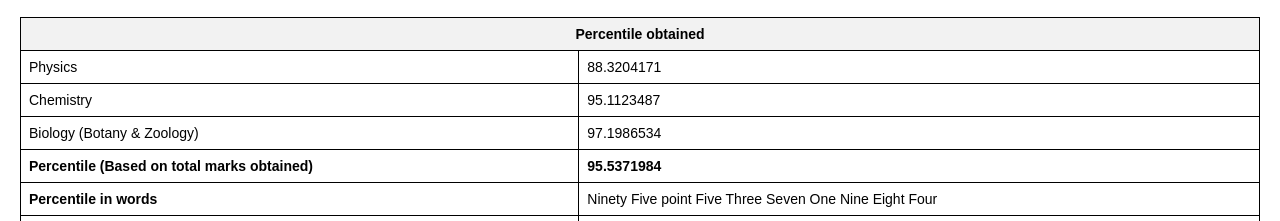
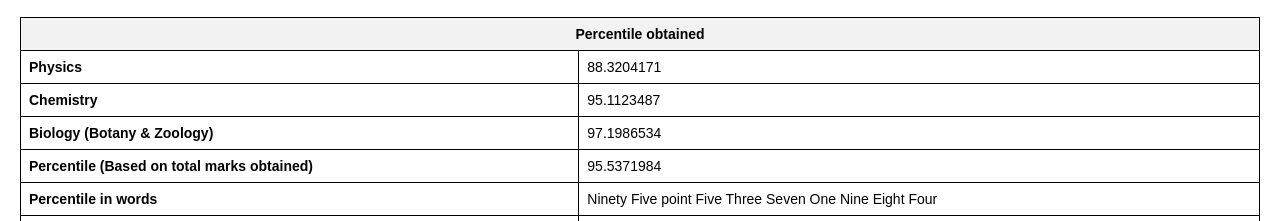
Before and after one commit to Heliumx011/neet-result, a plain HTML site: page NEET_UG_2025_Scorecard_Final.html in a window 1280 px wide. Shown: the part 387-608 px from the top of the page. Drawn offline with Linux system fonts and the light colour scheme.

Commit message:
Update NEET_UG_2025_Scorecard_Final.html

```diff
--- a/NEET_UG_2025_Scorecard_Final.html
+++ b/NEET_UG_2025_Scorecard_Final.html
@@ -66,10 +66,10 @@
 
   <table>
     <tr><th colspan="2">Percentile obtained</th></tr>
-    <tr><td>Physics</td><td>88.3204171</td></tr>
-    <tr><td>Chemistry</td><td>95.1123487</td></tr>
-    <tr><td>Biology (Botany & Zoology)</td><td>97.1986534</td></tr>
-    <tr><td><strong>Percentile (Based on total marks obtained)</strong></td><td><strong>95.5371984</strong></td></tr>
+    <tr><td><strong>Physics</strong></td><td>88.3204171</td></tr>
+<tr><td><strong>Chemistry</strong></td><td>95.1123487</td></tr>
+<tr><td><strong>Biology (Botany & Zoology)</strong></td><td>97.1986534</td></tr>
+<tr><td><strong>Percentile (Based on total marks obtained)</strong></td><td>95.5371984</td></tr>
     <tr><td><strong>Percentile in words</strong></td><td>Ninety Five point Five Three Seven One Nine Eight Four</td></tr>
     <tr><td><strong>Total marks obtained (out of 720)</strong></td><td>465</td></tr>
     <tr><td><strong>Total marks in words</strong></td><td>Four Hundred Sixty Five Only</td></tr>
```
